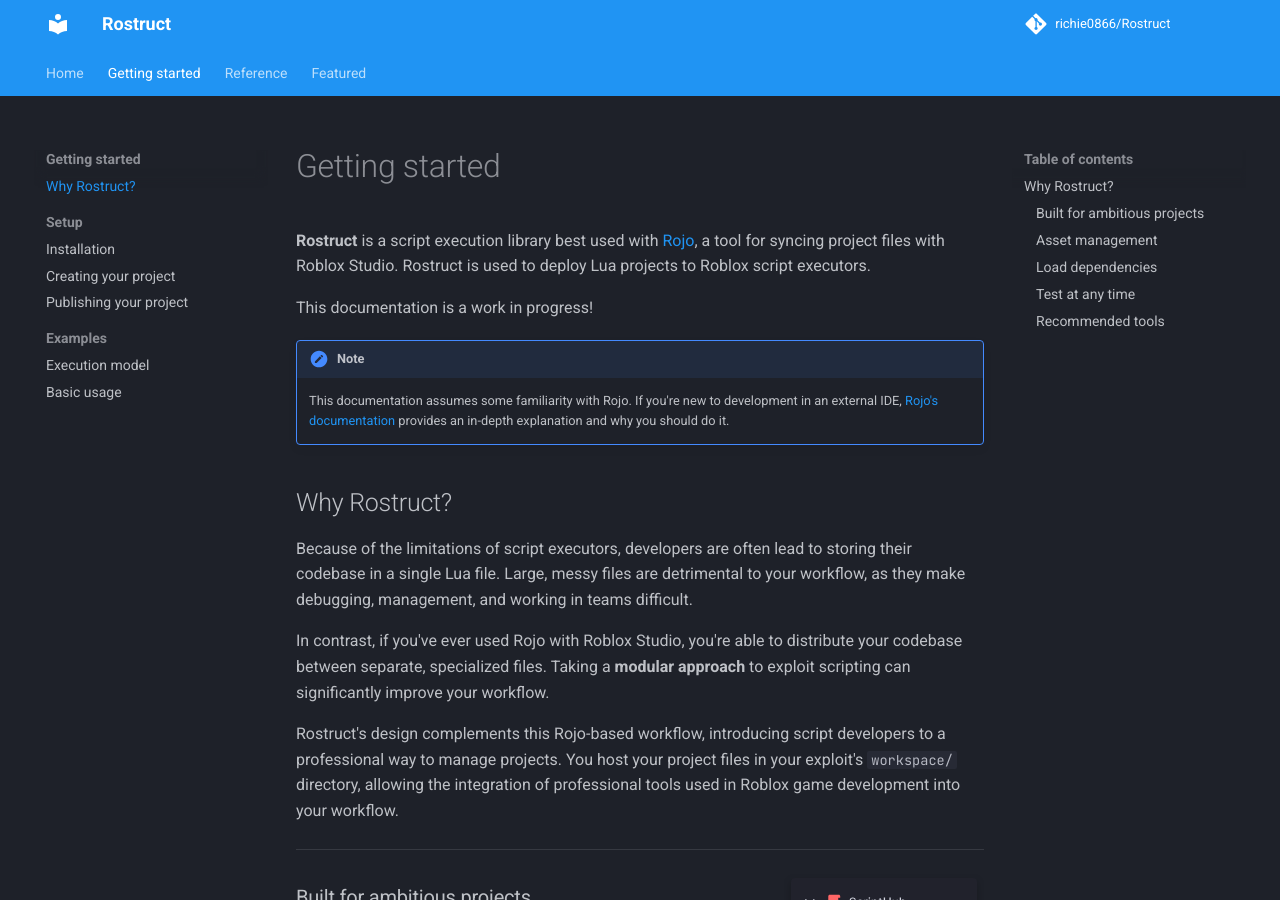
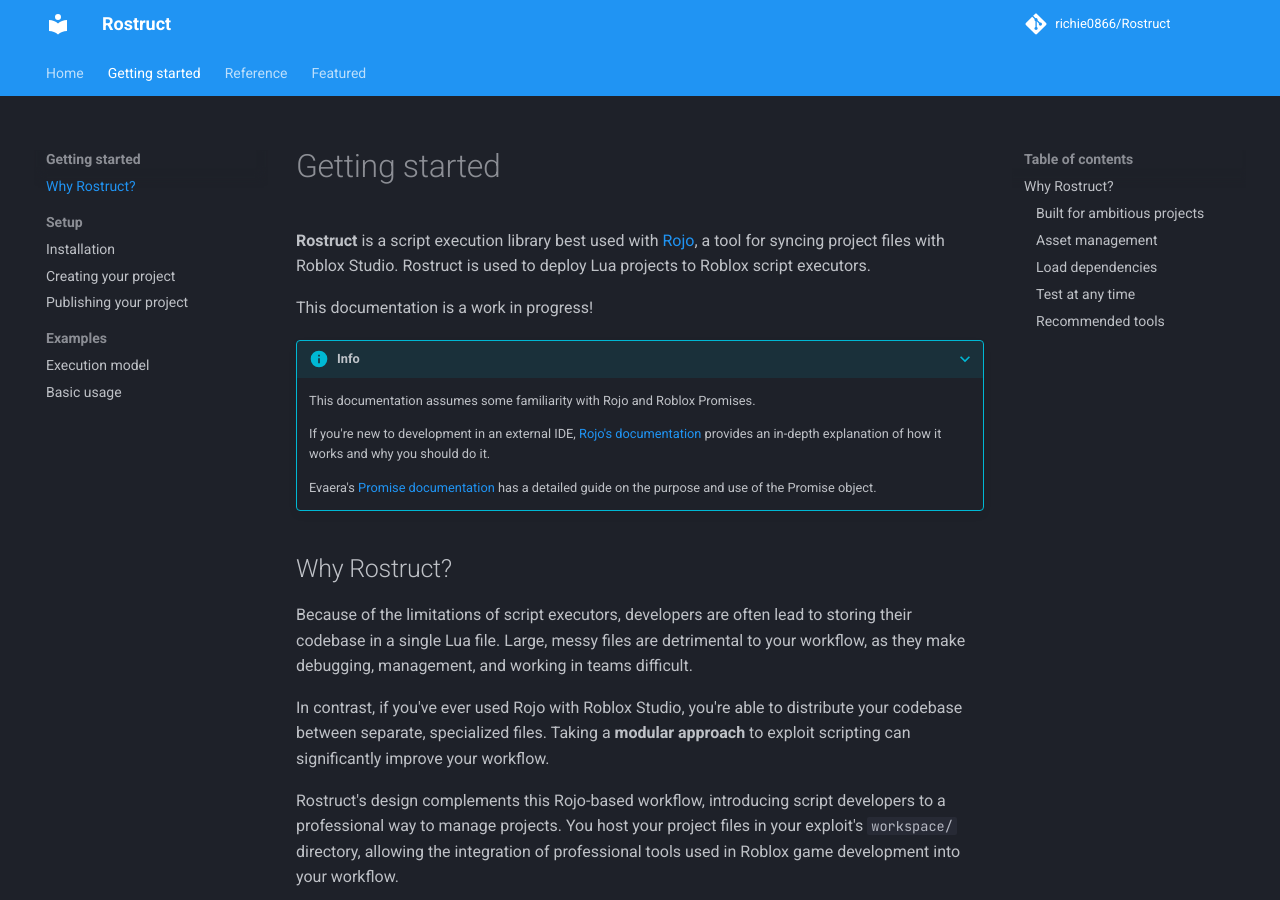
Before and after one commit to richie0866/Rostruct, an MkDocs documentation site: the page built from docs/getting-started/why-rostruct.md, in a window 1280 px wide and 900 px high. Built offline with MkDocs 1.6.1 and Material for MkDocs 9.7.7, drawn with Linux system fonts in a browser that asks for light colours; comment, search, counter and statistics services are not loaded.

Commit message:
Warn reader of assumptions

```diff
--- a/docs/getting-started/why-rostruct.md
+++ b/docs/getting-started/why-rostruct.md
@@ -4,8 +4,12 @@
 
 This documentation is a work in progress!
 
-!!! note
-	This documentation assumes some familiarity with Rojo. If you're new to development in an external IDE, [Rojo's documentation](https://rojo.space/docs/) provides an in-depth explanation and why you should do it.
+???+ info
+	This documentation assumes some familiarity with Rojo and Roblox Promises.
+
+	If you're new to development in an external IDE, [Rojo's documentation](https://rojo.space/docs/) provides an in-depth explanation of how it works and why you should do it.
+
+	Evaera's [Promise documentation](https://eryn.io/roblox-lua-promise/) has a detailed guide on the purpose and use of the Promise object.
 
 ## Why Rostruct?
 
```
Also changed, not shown: docs/reference/functions.md (+3 -0 lines).
